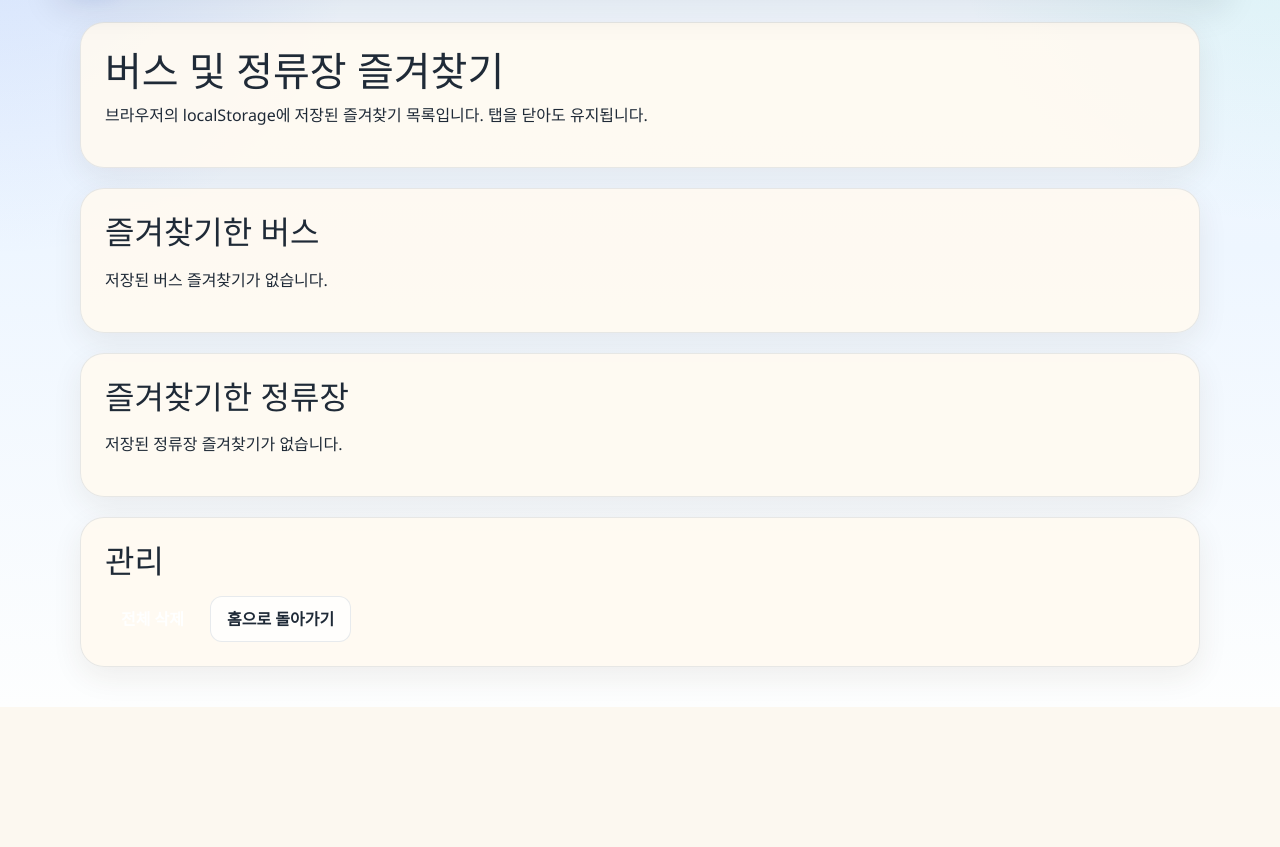
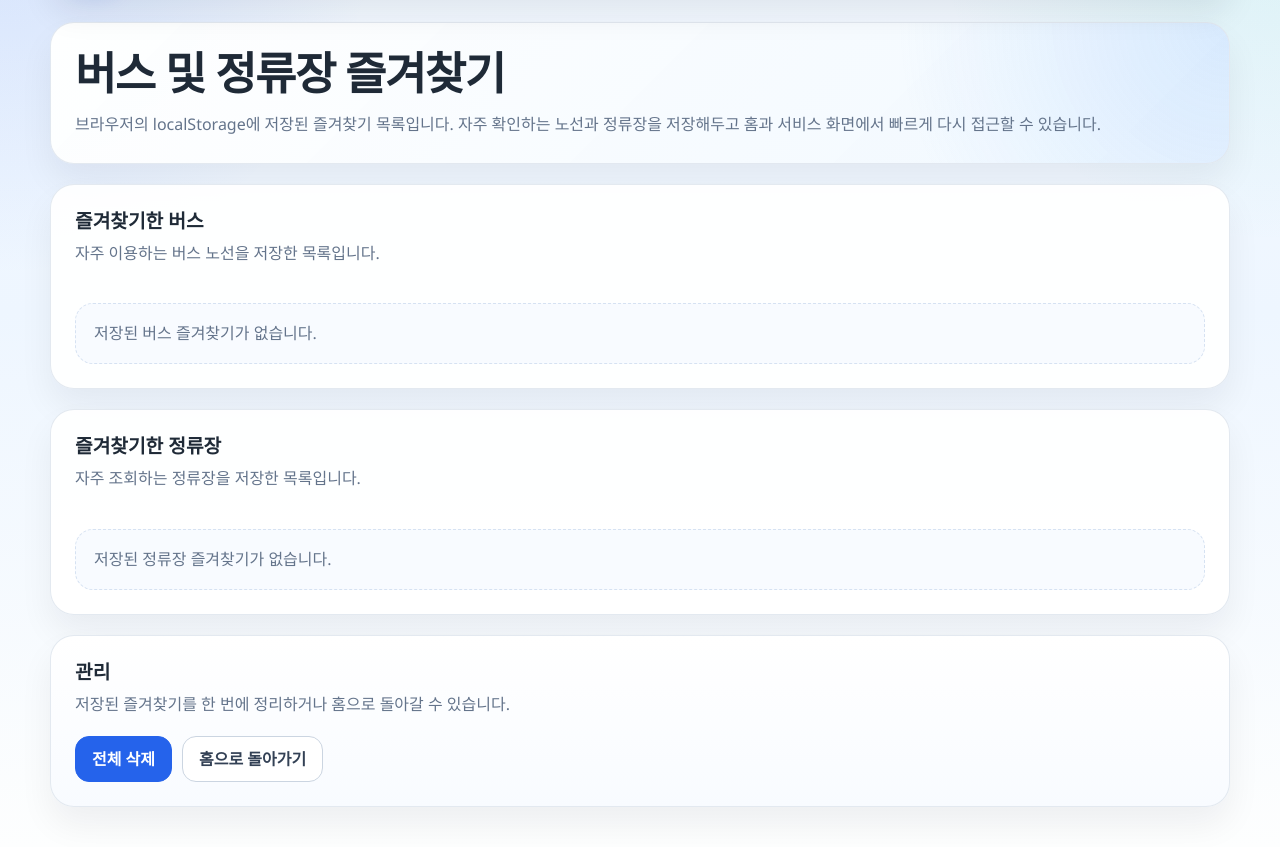
Before and after one commit to upstar9898/tomorrow_bus, a Django app: page /favorites/ in a window 1280 px wide. Shown: the part 108-955 px from the top of the page. Before the commit the page ends 815 px from the top, so only its background shows below. Run offline with Django 5.2, Linux system fonts and the light colour scheme.

Commit message:
feat : 즐겨찾기 페이지 꾸미기

```diff
--- a/templates/favorites.html
+++ b/templates/favorites.html
@@ -5,29 +5,77 @@
 {% block extra_style %}
 <style>
     .favorite-shell {
-        width: min(1120px, 100%);
-        margin: 0 auto;
         display: grid;
         gap: 20px;
     }
 
+    .favorite-hero,
     .favorite-card {
-        background: rgba(255, 250, 241, 0.9);
-        border: 1px solid var(--line);
+        border: 1px solid rgba(226, 232, 240, 0.95);
         border-radius: 24px;
-        padding: 24px;
-        box-shadow: 0 10px 30px rgba(80, 53, 25, 0.08);
+        background: rgba(255, 255, 255, 0.92);
+        box-shadow: 0 18px 34px rgba(15, 23, 42, 0.06);
     }
 
-    .favorite-card h1,
-    .favorite-card h2 {
-        margin-top: 0;
+    .favorite-hero {
+        background:
+            radial-gradient(circle at top right, rgba(96, 165, 250, 0.18), transparent 28%),
+            linear-gradient(135deg, rgba(255,255,255,0.96) 0%, rgba(240,248,255,0.98) 100%);
+        overflow: hidden;
+    }
+
+    .favorite-hero .card-body,
+    .favorite-card .card-body {
+        padding: 24px;
+    }
+
+    .favorite-eyebrow {
+        display: inline-flex;
+        align-items: center;
+        gap: 8px;
+        padding: 8px 14px;
+        border-radius: 999px;
+        background: var(--primary-soft);
+        color: var(--primary-deep);
+        border: 1px solid rgba(37, 99, 235, 0.10);
+        font-size: 0.9rem;
+        font-weight: 700;
+        margin-bottom: 14px;
+    }
+
+    .favorite-title {
+        margin: 0 0 10px;
+        font-size: clamp(1.9rem, 4vw, 2.8rem);
+        line-height: 1.18;
+        letter-spacing: -0.03em;
+        font-weight: 800;
+    }
+
+    .favorite-desc {
+        margin: 0;
+        color: var(--text-sub);
+        line-height: 1.8;
+    }
+
+    .section-title {
+        margin: 0;
+        font-size: 1.2rem;
+        font-weight: 800;
+        color: var(--text-main);
+    }
+
+    .section-desc {
+        margin: 8px 0 0;
+        color: var(--text-sub);
+        line-height: 1.7;
     }
 
     .favorite-list {
         list-style: none;
         padding: 0;
-        margin: 16px 0 0;
+        margin: 18px 0 0;
+        display: grid;
+        gap: 12px;
     }
 
     .favorite-list li {
@@ -35,77 +83,154 @@
         justify-content: space-between;
         align-items: center;
         gap: 16px;
-        padding: 14px 16px;
-        margin-bottom: 12px;
-        border-radius: 16px;
-        background: white;
-        border: 1px solid rgba(31, 41, 55, 0.08);
+        padding: 16px 18px;
+        border-radius: 18px;
+        background: linear-gradient(180deg, #ffffff 0%, #f8fbff 100%);
+        border: 1px solid #e8eef7;
+        box-shadow: 0 8px 18px rgba(15, 23, 42, 0.04);
+    }
+
+    .favorite-item-name {
+        font-weight: 700;
+        color: var(--text-main);
+        word-break: break-word;
     }
 
     .empty-text {
-        color: var(--muted);
-        margin-top: 12px;
+        margin: 18px 0 0;
+        color: var(--text-sub);
+        line-height: 1.7;
+        padding: 16px 18px;
+        border-radius: 18px;
+        background: #f8fbff;
+        border: 1px dashed #d6e2f2;
     }
 
     .btn-row {
         display: flex;
         flex-wrap: wrap;
         gap: 10px;
-        margin-top: 16px;
+        margin-top: 18px;
     }
 
     .btn {
-        border: none;
-        border-radius: 12px;
+        border-radius: 14px;
         padding: 10px 16px;
         font-weight: 700;
-        cursor: pointer;
     }
 
     .btn-delete {
-        background: #fbe4e4;
-        color: #9f2020;
+        background: #fef2f2;
+        color: #b91c1c;
+        border: 1px solid #fecaca;
+    }
+
+    .btn-delete:hover {
+        background: #fee2e2;
+        color: #991b1b;
+        border-color: #fca5a5;
     }
 
     .btn-clear {
-        background: var(--accent);
-        color: white;
+        background: var(--primary);
+        color: #ffffff;
+        border: 1px solid var(--primary);
+    }
+
+    .btn-clear:hover {
+        background: var(--primary-deep);
+        border-color: var(--primary-deep);
+        color: #ffffff;
     }
 
     .btn-secondary {
-        background: rgba(255,255,255,0.75);
-        border: 1px solid var(--line);
-        color: var(--ink);
+        background: #ffffff;
+        border: 1px solid #cbd5e1;
+        color: #334155;
+    }
+
+    .btn-secondary:hover {
+        background: #f8fafc;
+        border-color: #94a3b8;
+        color: #0f172a;
+    }
+
+    .manage-card {
+        background: linear-gradient(180deg, rgba(255,255,255,0.96) 0%, rgba(248,251,255,0.96) 100%);
+    }
+
+    @media (max-width: 767px) {
+        .favorite-hero .card-body,
+        .favorite-card .card-body {
+            padding: 18px;
+        }
+
+        .favorite-list li {
+            flex-direction: column;
+            align-items: stretch;
+        }
+
+        .btn-row {
+            flex-direction: column;
+        }
+
+        .btn-row .btn,
+        .favorite-list li .btn {
+            width: 100%;
+        }
     }
 </style>
 {% endblock %}
 
 {% block content %}
 <div class="favorite-shell">
-    <div class="favorite-card">
-        <h1>버스 및 정류장 즐겨찾기</h1>
-        <p>브라우저의 localStorage에 저장된 즐겨찾기 목록입니다. 탭을 닫아도 유지됩니다.</p>
+    <section class="favorite-hero">
+        <div class="card-body">
+            <h1 class="favorite-title">버스 및 정류장 즐겨찾기</h1>
+            <p class="favorite-desc">
+                브라우저의 localStorage에 저장된 즐겨찾기 목록입니다.
+                자주 확인하는 노선과 정류장을 저장해두고 홈과 서비스 화면에서 빠르게 다시 접근할 수 있습니다.
+            </p>
         </div>
+    </section>
 
-    <div class="favorite-card">
-        <h2>즐겨찾기한 버스</h2>
+    <section class="favorite-card">
+        <div class="card-body">
+            <h2 class="section-title">즐겨찾기한 버스</h2>
+            <p class="section-desc">
+                자주 이용하는 버스 노선을 저장한 목록입니다.
+            </p>
+
             <ul id="busList" class="favorite-list"></ul>
             <p id="busEmpty" class="empty-text" style="display:none;">저장된 버스 즐겨찾기가 없습니다.</p>
         </div>
+    </section>
 
-    <div class="favorite-card">
-        <h2>즐겨찾기한 정류장</h2>
+    <section class="favorite-card">
+        <div class="card-body">
+            <h2 class="section-title">즐겨찾기한 정류장</h2>
+            <p class="section-desc">
+                자주 조회하는 정류장을 저장한 목록입니다.
+            </p>
+
             <ul id="stationList" class="favorite-list"></ul>
             <p id="stationEmpty" class="empty-text" style="display:none;">저장된 정류장 즐겨찾기가 없습니다.</p>
         </div>
+    </section>
 
-    <div class="favorite-card">
-        <h2>관리</h2>
+    <section class="favorite-card manage-card">
+        <div class="card-body">
+            <h2 class="section-title">관리</h2>
+            <p class="section-desc">
+                저장된 즐겨찾기를 한 번에 정리하거나 홈으로 돌아갈 수 있습니다.
+            </p>
+
             <div class="btn-row">
                 <button class="btn btn-clear" onclick="clearAllFavorites()">전체 삭제</button>
                 <a href="{% url 'home' %}" class="btn btn-secondary" style="text-decoration:none;">홈으로 돌아가기</a>
             </div>
         </div>
+    </section>
 </div>
 {% endblock %}
 
@@ -158,7 +283,7 @@
             favorites.buses.forEach(bus => {
                 const li = document.createElement('li');
                 li.innerHTML = `
-                    <span>${bus}</span>
+                    <span class="favorite-item-name">${bus}</span>
                     <button class="btn btn-delete" onclick="removeFavorite('bus', '${bus}')">삭제</button>
                 `;
                 busList.appendChild(li);
@@ -172,7 +297,7 @@
             favorites.stations.forEach(station => {
                 const li = document.createElement('li');
                 li.innerHTML = `
-                    <span>${station}</span>
+                    <span class="favorite-item-name">${station}</span>
                     <button class="btn btn-delete" onclick="removeFavorite('station', '${station}')">삭제</button>
                 `;
                 stationList.appendChild(li);
```
Lines whose indentation alone changed are shown as unchanged.
